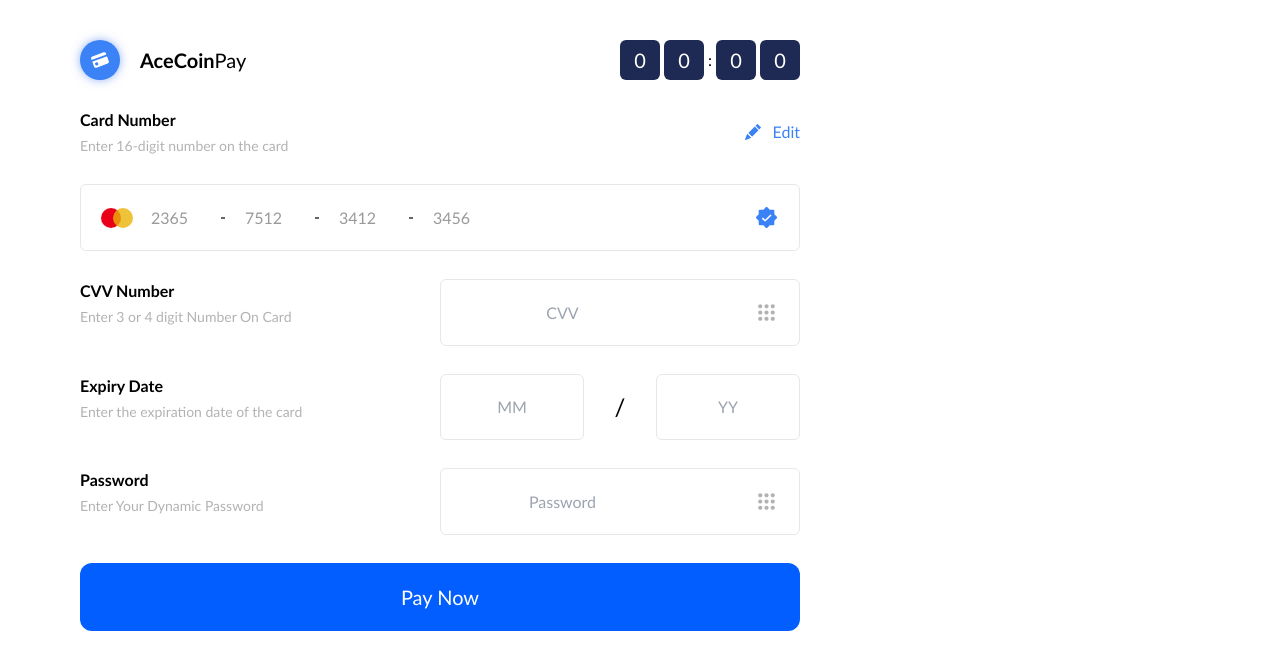
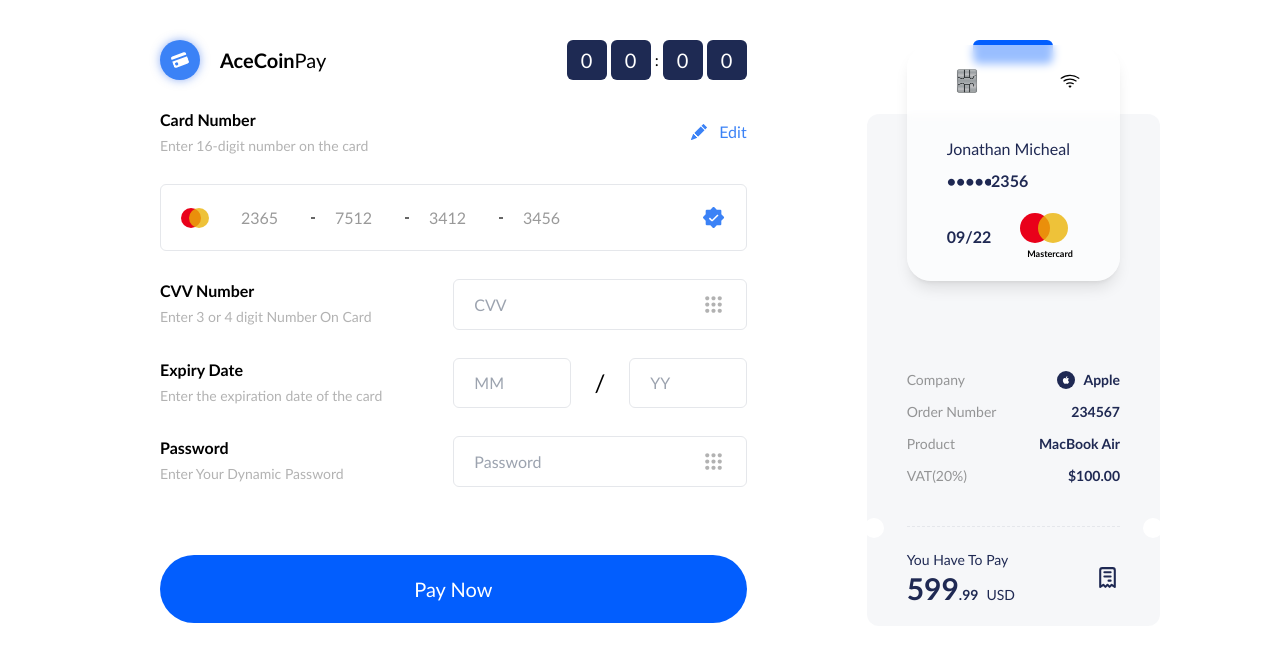
Before and after one commit to nsudekenechi/AceCoin, a React (Vite) app: page / in a window 1280 px wide. Shown: the top 670 px of the page. Built offline with nearby package versions, Linux system fonts and the light colour scheme.

Commit message:
Finished Right Panel and added animations to inputs

```diff
--- a/src/assets/App.css
+++ b/src/assets/App.css
@@ -5,3 +5,6 @@
 body {
   overflow: hidden;
 }
+input {
+  min-width: auto;
+}
--- a/src/assets/index.css
+++ b/src/assets/index.css
@@ -1,6 +1,8 @@
+* {
+  margin: 0;
+  padding: 0;
+  box-sizing: border-box;
+}
 @tailwind base;
 @tailwind components;
 @tailwind utilities;
-
-@layer components {
-}
--- a/src/components/AtmLogo.jsx
+++ b/src/components/AtmLogo.jsx
@@ -1,13 +1,14 @@
+/* eslint-disable react/prop-types */
 export const AtmLogo = ({ size }) => {
   return (
-    <div className="relative flex">
+    <div className="relative flex ">
       <div
         style={{ width: `${size}px`, height: `${size}px` }}
         className="rounded-full bg-[#E9011A]"
       ></div>
       <div
         style={{ width: `${size}px`, height: `${size}px` }}
-        className="rounded-full bg-yellow-500/80 absolute top-0 left-3"
+        className={`rounded-full bg-yellow-500/80 relative -left-3`}
       ></div>
     </div>
   );
--- a/src/components/Input.jsx
+++ b/src/components/Input.jsx
@@ -1,15 +1,32 @@
+import { useState } from "react";
 import { CgMenuGridO } from "react-icons/cg";
 
-export const Input = ({ icon = "", placeholder, length }) => {
+export const Input = ({ icon, placeholder, length, type }) => {
+  icon = icon == undefined ? "" : icon;
+  type = type == undefined ? "text" : type;
+  const [color, setColor] = useState("black/10");
+
+  const handleColor = () => {
+    setColor("blue-500");
+  };
+  const resetColor = () => {
+    setColor("black/10");
+  };
   return (
-    <div className="border rounded-md h-[100%] flex justify-between  px-5 py-5 items-center">
+    <div
+      className={`duration-1000 border ${
+        "border-" + color
+      } rounded-md h-[100%] flex justify-between  px-5 py-3 items-center`}
+    >
       <input
-        type="text"
+        type={type}
         placeholder={placeholder}
-        className={`outline-none text-center ${
+        className={`outline-none  duration-1000 ${
           icon == "false" ? "w-[100%]" : ""
-        } font-bold  placeholder:font-light focus:text-blue-500`}
+        } font-bold  placeholder:font-light focus:placeholder:text-blue-500/60  focus:pl-2  focus:text-blue-500`}
         maxLength={length}
+        onFocus={handleColor}
+        onBlur={resetColor}
       />
       {icon == "" && <CgMenuGridO size={25} className="text-black/30" />}
     </div>
--- a/src/pages/Home.jsx
+++ b/src/pages/Home.jsx
@@ -1,6 +1,8 @@
 /* eslint-disable react/no-unknown-property */
-import { BsCreditCardFill, BsPencilFill } from "react-icons/bs";
+import { BsCreditCardFill, BsPencilFill, BsWifi } from "react-icons/bs";
 import { VscVerifiedFilled } from "react-icons/vsc";
+import { IoLogoApple } from "react-icons/io";
+import { TbReceipt } from "react-icons/tb";
 import { TimeBox } from "../components/timeBox";
 import { AtmLogo } from "../components/AtmLogo";
 import { InputDesc } from "../components/InputDesc";
@@ -8,9 +10,9 @@
 import { Input } from "../components/Input";
 export const Home = () => {
   return (
-    <div className="px-20 py-10 grid grid-cols-3  gap-x-20">
+    <div className="px-20 py-10 grid grid-cols-3  ">
       {/* Left Panel */}
-      <section className="col-span-2 flex flex-col gap-y-7">
+      <section className="col-span-2 flex flex-col gap-y-7 px-20">
         <nav>
           <ul className="flex justify-between items-center">
             <li>
@@ -47,8 +49,8 @@
 
         <div className="border p-5 rounded-md flex justify-between items-center">
           <div className="flex items-center gap-x-5">
-            <div className="w-[30px]">
-              <AtmLogo size={20} />
+            <div>
+              <AtmLogo size={20} left={5} />
             </div>
             <CardInput placeholder={"2365"} />
             <CardInput placeholder={"7512"} />
@@ -100,17 +102,95 @@
             />
           </div>
           <div className="col-span-1">
-            <Input length={4} placeholder={"Password"} />
+            <Input length={10} placeholder={"Password"} type={"password"} />
           </div>
         </div>
 
-        <button className="bg-[#025EFE] py-5 text-xl text-white rounded-xl">
+        <button className="bg-[#025EFE] py-5 mt-10 text-xl text-white rounded-full">
           Pay Now
         </button>
       </section>
 
-      {/* RIght Panel */}
-      <section className=""></section>
+      {/* Right Panel */}
+      <section className="flex flex-col px-10 ">
+        <div className="flex flex-col items-center gap-y-[50px] ">
+          <div className="py-3 rounded-md px-10 bg-[#025EFE]"></div>
+          <div className="bg-[#E8ECEF]/40 relative h-[100%] w-[100%] rounded-xl flex flex-col  gap-y-5 px-10 pb-5">
+            {/* ATM Card*/}
+            <div className=" relative m-auto backdrop-blur-sm bg-white/60   rounded-3xl shadow-lg  -top-[14%] left-0 px-10 py-5 flex flex-col gap-y-10">
+              <div className="flex justify-between items-center ">
+                <img src="./Images/1.png" alt="" className="w-10 h-8  " />
+                <BsWifi size={20} />
+              </div>
+
+              <div className="flex flex-col gap-y-5 text-[#1F2953]">
+                <div className="flex flex-col gap-y-2 ">
+                  <h1 className="">Jonathan Micheal</h1>
+                  <div className="grid grid-cols-3 items-center font-bold">
+                    <input
+                      type="password"
+                      value={"12345"}
+                      className="col-span-1 bg-transparent outline-none"
+                      disabled
+                    />
+                    <h1 className="col-span-2">2356</h1>
+                  </div>
+                </div>
+
+                <div className="flex items-center justify-between">
+                  <span className="font-bold">09/22</span>
+                  <div className="flex flex-col  items-center gap-y-1">
+                    <AtmLogo size={30} left={10} />
+                    <p className="text-[9px] capitalize    text-black font-bold">
+                      mastercard
+                    </p>
+                  </div>
+                </div>
+              </div>
+            </div>
+            {/* Receipt Details */}
+            <div className="grid grid-cols-2 text-sm items-center mb-5">
+              <div className="col-span-1 text-black/40 flex flex-col gap-y-3">
+                <h1>Company</h1>
+                <h1>Order Number</h1>
+                <h1>Product</h1>
+                <h1>VAT(20%)</h1>
+              </div>
+              <div className="col-span-1 flex gap-y-3 flex-col items-end  text-[#1F2953] font-bold">
+                <div className="flex items-center gap-x-2">
+                  <span className=" bg-[#1F2953] rounded-full  flex items-center justify-center text-white p-1">
+                    <IoLogoApple size={10} />
+                  </span>
+                  <h1>Apple</h1>
+                </div>
+                <h1>234567</h1>
+                <h1>MacBook Air</h1>
+                <h1>$100.00</h1>
+              </div>
+            </div>
+            <div className="relative  w-[100%]  left-0  flex items-center">
+              <div className="w-5 h-5 bg-white rounded-full absolute -left-[20%] "></div>
+              <div className="h-1  w-[100%] border-t border-dashed"></div>
+              <div className="w-5 h-5 bg-white rounded-full absolute -right-[20%]"></div>
+            </div>
+
+            <div className="flex justify-between items-center text-[#1F2953]">
+              <div>
+                <p className="text-sm capitalize font-extralight">
+                  You have to pay
+                </p>
+                <div>
+                  <b className="text-3xl">
+                    599<span className="text-sm">.99</span>
+                  </b>
+                  <span className="text-sm inline-block ml-2">USD</span>
+                </div>
+              </div>
+              <TbReceipt size={25} />
+            </div>
+          </div>
+        </div>
+      </section>
     </div>
   );
 };
```
Also changed, not shown: public/Images/1.png (added), public/Images/silver-chip-card-phone-or-banking-card-illustration-on-black-background-vector-removebg-preview.png (added).
